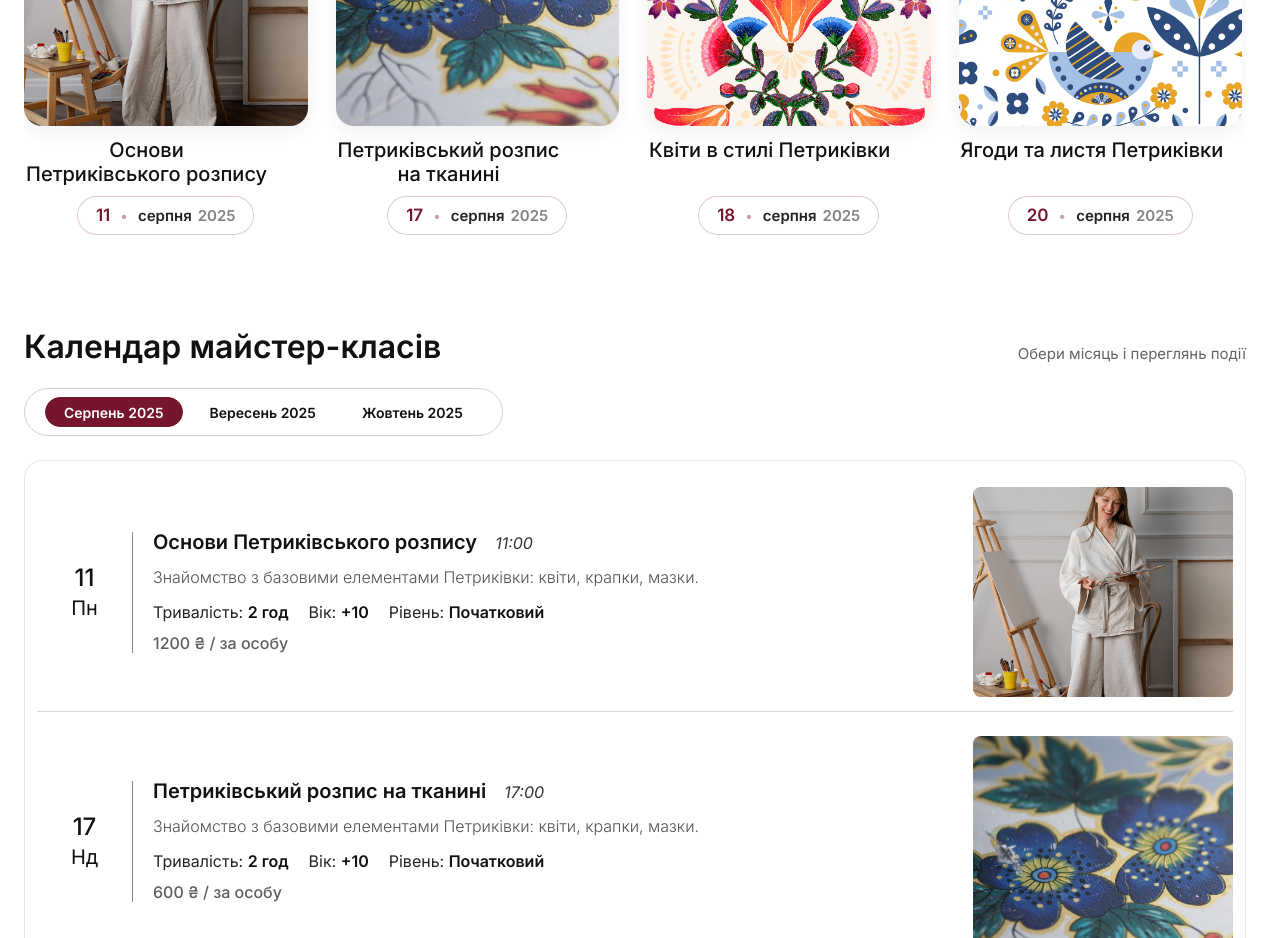
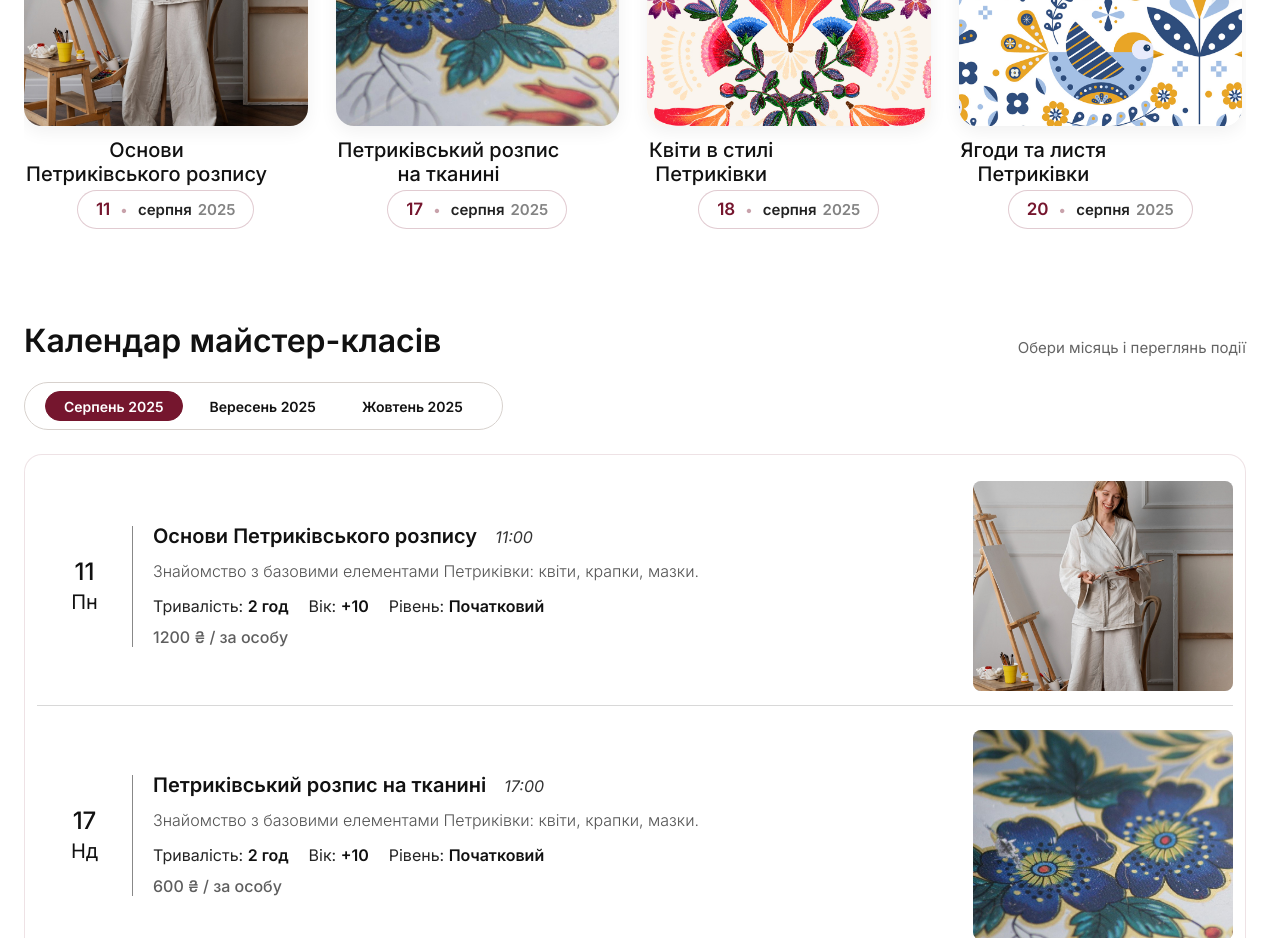
Before and after one commit to hudziiroksolyana-sys/sova-petrykivka-art, a React (Vite) app: page /classes in a window 1280 px wide. Shown: the part 1160-2098 px from the top of the page. Built offline with nearby package versions, Linux system fonts and the light colour scheme; a web font is replaced by a local one.

Commit message:
Fix workshop card title wrapping and mobile CTA text

```diff
--- a/src/pages/Classes.jsx
+++ b/src/pages/Classes.jsx
@@ -31,9 +31,9 @@ const classesContent = {
     workshops: [
       { id: 1, image: work1, title: "Основи Петриківського розпису", moreTitle: "Основи\nПетриківського розпису", intro: "Запрошуємо вас на атмосферний майстер-клас, де ви поринете у світ українського народного мистецтва — Петриківського розпису.", details: "Це не просто урок малювання — це знайомство з живою традицією, яка передавалась із покоління в покоління і сьогодні продовжує надихати митців по всьому світу.", atmosphere: "Майстер-клас проходить у теплій, творчій атмосфері, де немає критики, а є тільки підтримка, натхнення й любов до української культури. Ви зможете відволіктись від буденності, зняти напругу, розслабитись і провести час з користю для душі.", date: "11 серпня 2025", time: "11:00", duration: "2 год", age: "+10", level: "Початковий", price: "1200 ₴" },
       { id: 2, image: work2, title: "Петриківський розпис на тканині", moreTitle: "Петриківський розпис\nна тканині", intro: "Запрошуємо вас на майстер-клас, де ви спробуєте перенести традиційний Петриківський розпис на тканину. Ви ознайомитесь із базовими елементами Петриківки — квітами, крапками та характерними мазками — і навчитесь гармонійно поєднувати їх у власній роботі.", details: "Це чудова можливість відчути матеріал, попрацювати з кольором і створити унікальний виріб своїми руками. Атмосфера заняття сприяє творчості, натхненню та спокійному зануренню у процес.", date: "17 серпня 2025", time: "17:00", duration: "2 год", age: "+10", level: "Початковий", price: "600 ₴" },
-      { id: 3, image: work3, title: "Квіти в стилі Петриківки", intro: "На цьому майстер-класі ви познайомитесь із базовими елементами Петриківського розпису — квітами, крапками та мазками. Особливу увагу приділимо побудові квіткових форм, плавності ліній та поєднанню кольорів.", details: "Заняття допоможе розвинути відчуття ритму, композиції та впевненості у роботі з пензлем. Ви створите власну квіткову композицію в стилі Петриківки та отримаєте задоволення від творчого процесу.", date: "18 серпня 2025", time: "10:00", duration: "2 год", age: "+10", level: "Початковий", price: "900 ₴" },
-      { id: 4, image: work4, title: "Ягоди та листя Петриківки", intro: "Майстер-клас присвячений рослинним мотивам Петриківського розпису — ягодам, листю та ритму композиції. Ви навчитесь передавати об’єм, легкість і характерні декоративні форми, які створюють живу та гармонійну роботу.", details: "У теплій творчій атмосфері ви крок за кроком опануєте нові елементи та складете власну композицію, зберігаючи традиційний стиль і водночас додаючи індивідуальність.", date: "20 серпня 2025", time: "17:00", duration: "2 год", age: "+10", level: "Початковий", price: "900 ₴" },
-      { id: 5, image: work5, title: "Орнамент і композиція Петриківки", intro: "Цей майстер-клас присвячений основам побудови орнаменту в стилі Петриківки. Ви розглянете різні види мазків, принципи балансу та створення завершеної композиції.", details: "Заняття допоможе зрозуміти, як окремі елементи поєднуються в єдину гармонійну роботу. Ви навчитесь відчувати ритм, симетрію та впевнено будувати орнаментальні форми.", date: "30 серпня 2025", time: "11:00", duration: "2 год", age: "+10", level: "Початковий", price: "1200 ₴" },
+      { id: 3, image: work3, title: "Квіти в стилі Петриківки", moreTitle: "Квіти в стилі\nПетриківки", intro: "На цьому майстер-класі ви познайомитесь із базовими елементами Петриківського розпису — квітами, крапками та мазками. Особливу увагу приділимо побудові квіткових форм, плавності ліній та поєднанню кольорів.", details: "Заняття допоможе розвинути відчуття ритму, композиції та впевненості у роботі з пензлем. Ви створите власну квіткову композицію в стилі Петриківки та отримаєте задоволення від творчого процесу.", date: "18 серпня 2025", time: "10:00", duration: "2 год", age: "+10", level: "Початковий", price: "900 ₴" },
+      { id: 4, image: work4, title: "Ягоди та листя Петриківки", moreTitle: "Ягоди та листя\nПетриківки", intro: "Майстер-клас присвячений рослинним мотивам Петриківського розпису — ягодам, листю та ритму композиції. Ви навчитесь передавати об’єм, легкість і характерні декоративні форми, які створюють живу та гармонійну роботу.", details: "У теплій творчій атмосфері ви крок за кроком опануєте нові елементи та складете власну композицію, зберігаючи традиційний стиль і водночас додаючи індивідуальність.", date: "20 серпня 2025", time: "17:00", duration: "2 год", age: "+10", level: "Початковий", price: "900 ₴" },
+      { id: 5, image: work5, title: "Орнамент і композиція Петриківки", moreTitle: "Орнамент і композиція\nПетриківки", intro: "Цей майстер-клас присвячений основам побудови орнаменту в стилі Петриківки. Ви розглянете різні види мазків, принципи балансу та створення завершеної композиції.", details: "Заняття допоможе зрозуміти, як окремі елементи поєднуються в єдину гармонійну роботу. Ви навчитесь відчувати ритм, симетрію та впевнено будувати орнаментальні форми.", date: "30 серпня 2025", time: "11:00", duration: "2 год", age: "+10", level: "Початковий", price: "1200 ₴" },
     ],
     months: [
       { id: "august-2025", label: "Серпень 2025", events: [
@@ -83,9 +83,9 @@ const classesContent = {
     workshops: [
       { id: 1, image: work1, title: "Petrykivka Painting Basics", moreTitle: "Petrykivka\nPainting Basics", intro: "Join a welcoming workshop and step into the world of Ukrainian folk art through Petrykivka painting.", details: "This is more than a painting lesson. It is an introduction to a living tradition that has been passed down through generations and still inspires artists today.", atmosphere: "The workshop is held in a warm, creative atmosphere filled with support and inspiration, giving you space to relax and enjoy the process.", date: "11 August 2025", time: "11:00", duration: "2 hrs", age: "+10", level: "Beginner", price: "1200 ₴" },
       { id: 2, image: work2, title: "Petrykivka Painting on Fabric", moreTitle: "Petrykivka Painting\non Fabric", intro: "In this workshop, you will explore how traditional Petrykivka painting can be transferred onto fabric while learning the basic elements of the style.", details: "It is a great opportunity to work with texture, color, and composition while creating a one-of-a-kind piece by hand.", date: "17 August 2025", time: "17:00", duration: "2 hrs", age: "+10", level: "Beginner", price: "600 ₴" },
-      { id: 3, image: work3, title: "Flowers in the Petrykivka Style", intro: "This workshop introduces the core elements of Petrykivka painting, with a special focus on floral forms, flowing lines, and color harmony.", details: "You will build confidence with the brush while developing a stronger sense of rhythm and composition in your own floral piece.", date: "18 August 2025", time: "10:00", duration: "2 hrs", age: "+10", level: "Beginner", price: "900 ₴" },
-      { id: 4, image: work4, title: "Petrykivka Berries and Leaves", intro: "This workshop is dedicated to the plant motifs of Petrykivka painting: berries, leaves, and the rhythm of composition.", details: "Step by step, you will learn new elements and create your own composition while keeping the traditional spirit and adding your own touch.", date: "20 August 2025", time: "17:00", duration: "2 hrs", age: "+10", level: "Beginner", price: "900 ₴" },
-      { id: 5, image: work5, title: "Petrykivka Ornament and Composition", intro: "This workshop focuses on the basics of building ornament in the Petrykivka style.", details: "You will explore strokes, balance, and complete composition while learning how to create ornamental forms with confidence.", date: "30 August 2025", time: "11:00", duration: "2 hrs", age: "+10", level: "Beginner", price: "1200 ₴" },
+      { id: 3, image: work3, title: "Flowers in the Petrykivka Style", moreTitle: "Flowers in the\nPetrykivka Style", intro: "This workshop introduces the core elements of Petrykivka painting, with a special focus on floral forms, flowing lines, and color harmony.", details: "You will build confidence with the brush while developing a stronger sense of rhythm and composition in your own floral piece.", date: "18 August 2025", time: "10:00", duration: "2 hrs", age: "+10", level: "Beginner", price: "900 ₴" },
+      { id: 4, image: work4, title: "Petrykivka Berries and Leaves", moreTitle: "Petrykivka Berries\nand Leaves", intro: "This workshop is dedicated to the plant motifs of Petrykivka painting: berries, leaves, and the rhythm of composition.", details: "Step by step, you will learn new elements and create your own composition while keeping the traditional spirit and adding your own touch.", date: "20 August 2025", time: "17:00", duration: "2 hrs", age: "+10", level: "Beginner", price: "900 ₴" },
+      { id: 5, image: work5, title: "Petrykivka Ornament and Composition", moreTitle: "Petrykivka Ornament\nand Composition", intro: "This workshop focuses on the basics of building ornament in the Petrykivka style.", details: "You will explore strokes, balance, and complete composition while learning how to create ornamental forms with confidence.", date: "30 August 2025", time: "11:00", duration: "2 hrs", age: "+10", level: "Beginner", price: "1200 ₴" },
     ],
     months: [
       { id: "august-2025", label: "August 2025", events: [
@@ -301,11 +301,7 @@ export default function Classes() {
                       <img src={item.image} alt={item.title} />
                       {item.price && <span className="classes-more-price">{formatBadgePrice(item.price)}</span>}
                     </div>
-                    <h3 className="classes-more-name">
-                      {(item.moreTitle || item.title).split("\n").map((line, lineIndex, lines) => (
-                        <span key={`${item.id}-${lineIndex}`}>{line}{lineIndex < lines.length - 1 ? <br /> : null}</span>
-                      ))}
-                    </h3>
+                    <h3 className="classes-more-name">{item.moreTitle || item.title}</h3>
                     {item.date ? (
                       (() => {
                         const parsedDate = parseDateParts(item.date);
```
Also changed, not shown: src/styles/global.css.
